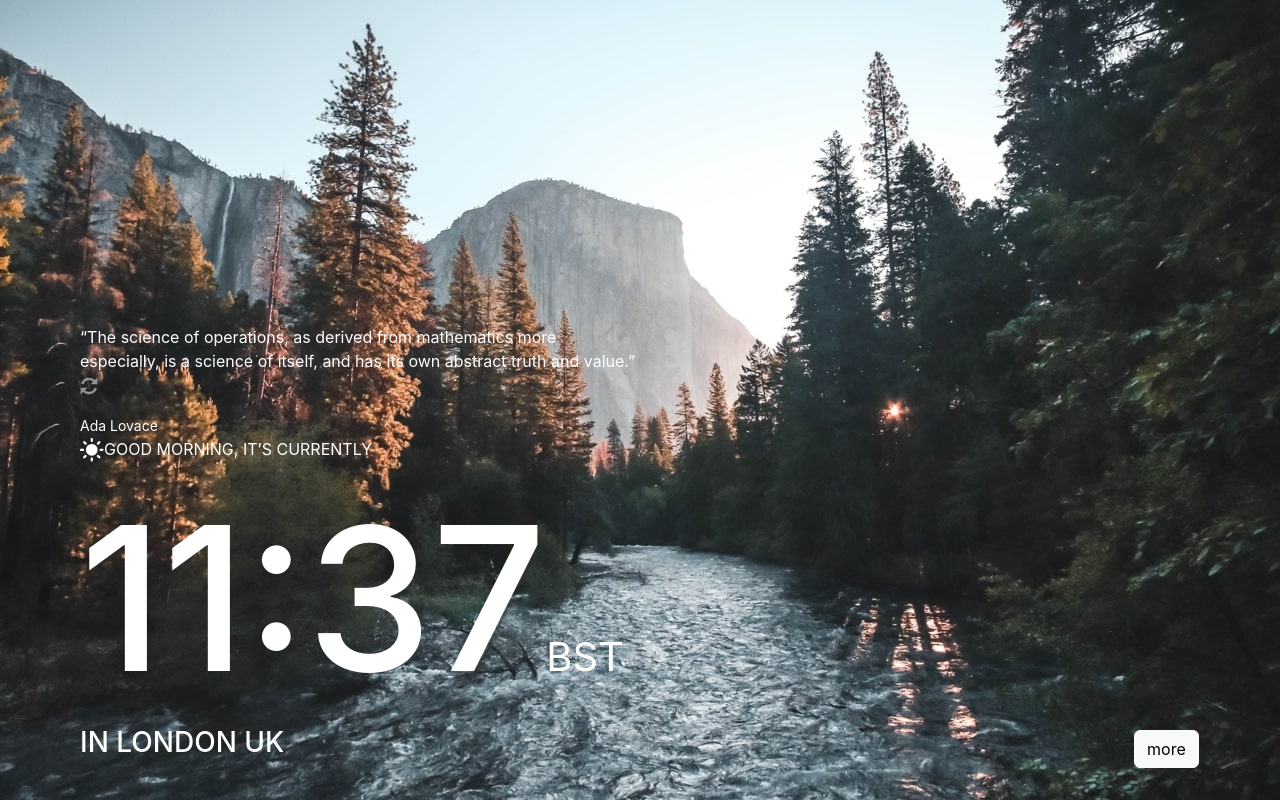
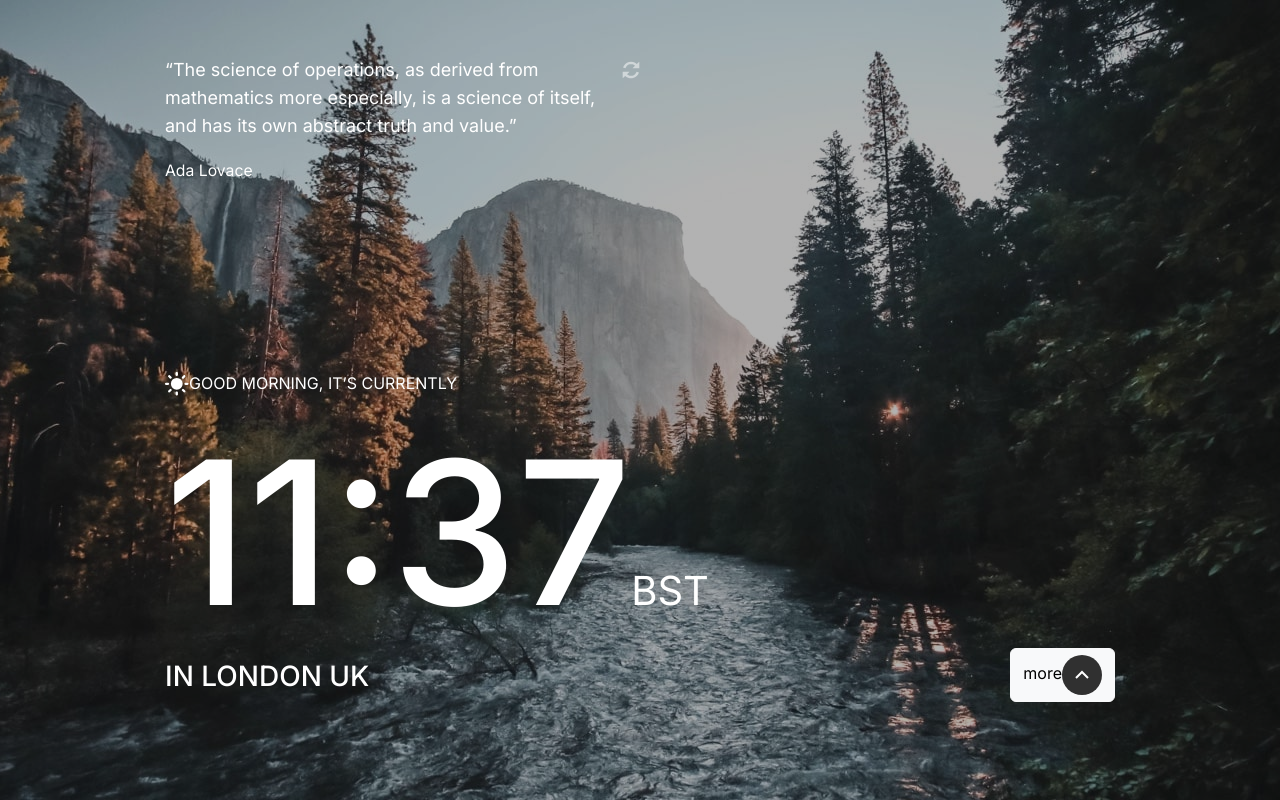
Before and after one commit to sarajlija/clock-app, a React (Create React App) app: page / in a window 1280 px wide. Built offline with nearby package versions, Linux system fonts and the light colour scheme.

Commit message:
Add files via upload

```diff
--- a/src/App.js
+++ b/src/App.js
@@ -3,17 +3,16 @@ function App() {
     <main>
       <section className="section">
         <div className="header">
-          <div className="header-wrapper">
-            <div className="header-title">
           <div className="header-quote">
-                <p className="quote">
-                  “The science of operations, as derived from mathematics more especially, is a science of itself, and has its own abstract truth and value.”
-                  <span>
-                    <img src="/assets/desktop/icon-refresh.svg" alt="refresh" />
-                  </span>
-                </p>
+            <div className="quote-wrapper">
+              <p className="quote">“The science of operations, as derived from mathematics more especially, is a science of itself, and has its own abstract truth and value.”</p>
               <small>Ada Lovace</small>
             </div>
+            <div className="image-wrapper">
+              <img src="/assets/desktop/icon-refresh.svg" alt="refresh" />
+            </div>
+          </div>
+          <div className="header-title">
             <div className="current">
               <p className="current-description">
                 <span>
@@ -26,11 +25,14 @@ function App() {
               </h1>
               <h3>IN LONDON UK</h3>
             </div>
-            </div>
             <div className="btn-more">
-              <button className="btn btn-light">more</button>
+              <button className="btn btn-light">
+                more
+                <img src="/assets/desktop/icon-arrow-up.svg" alt="arrow-down" />
+              </button>
             </div>
           </div>
+          {/*<div className="header-wrapper"> </div>*/}
           <div className="description">DESCRIPTION</div>
         </div>
         <img src="/assets/desktop/bg-image-daytime.jpg" alt="daytime" className="image" />
--- a/src/index.css
+++ b/src/index.css
@@ -1,45 +1,58 @@
+@import url("https://fonts.googleapis.com/css2?family=Inter:wght@400;500;700&display=swap");
+
 body {
   margin: 0;
   padding: 0;
-  font-family: -apple-system, BlinkMacSystemFont, "Segoe UI", "Roboto", "Oxygen", "Ubuntu", "Cantarell", "Fira Sans", "Droid Sans", "Helvetica Neue", sans-serif;
-  -webkit-font-smoothing: antialiased;
-  -moz-osx-font-smoothing: grayscale;
+  font-family: "Inter", sans-serif;
 }
 
 section {
   position: relative;
-  width: 100%;
   height: 100vh;
 }
 .image {
+  position: absolute;
+  z-index: -1;
   max-width: 100%;
   height: 100%;
   object-fit: cover;
+
+  filter: brightness(0.7);
 }
 .header {
   height: 100%;
   position: absolute;
   color: #ffffff;
   display: flex;
+  justify-content: space-between;
   flex-direction: column;
+  padding: 56px 165px 98px 165px;
 }
 .description {
   display: none;
 }
-.header-wrapper {
+/*.header-wrapper {
   display: flex;
   justify-content: space-between;
   align-items: self-end;
   height: 100%;
   margin: 2rem 5rem;
+}*/
+.header-title {
+  width: 100%;
+  display: flex;
+  align-items: flex-end;
+  justify-content: space-between;
 }
-.header-title {
+.header-quote {
   width: 50%;
-  flex-direction: column;
   display: flex;
-  width: 50%;
-  align-items: stretch;
-  justify-content: space-between;
+}
+.quote-wrapper {
+  font-style: normal;
+  font-weight: 400;
+  font-size: 18px;
+  line-height: 28px;
 }
 .header-title h1 {
   font-size: 200px;
```
Lines whose indentation alone changed are shown as unchanged.
